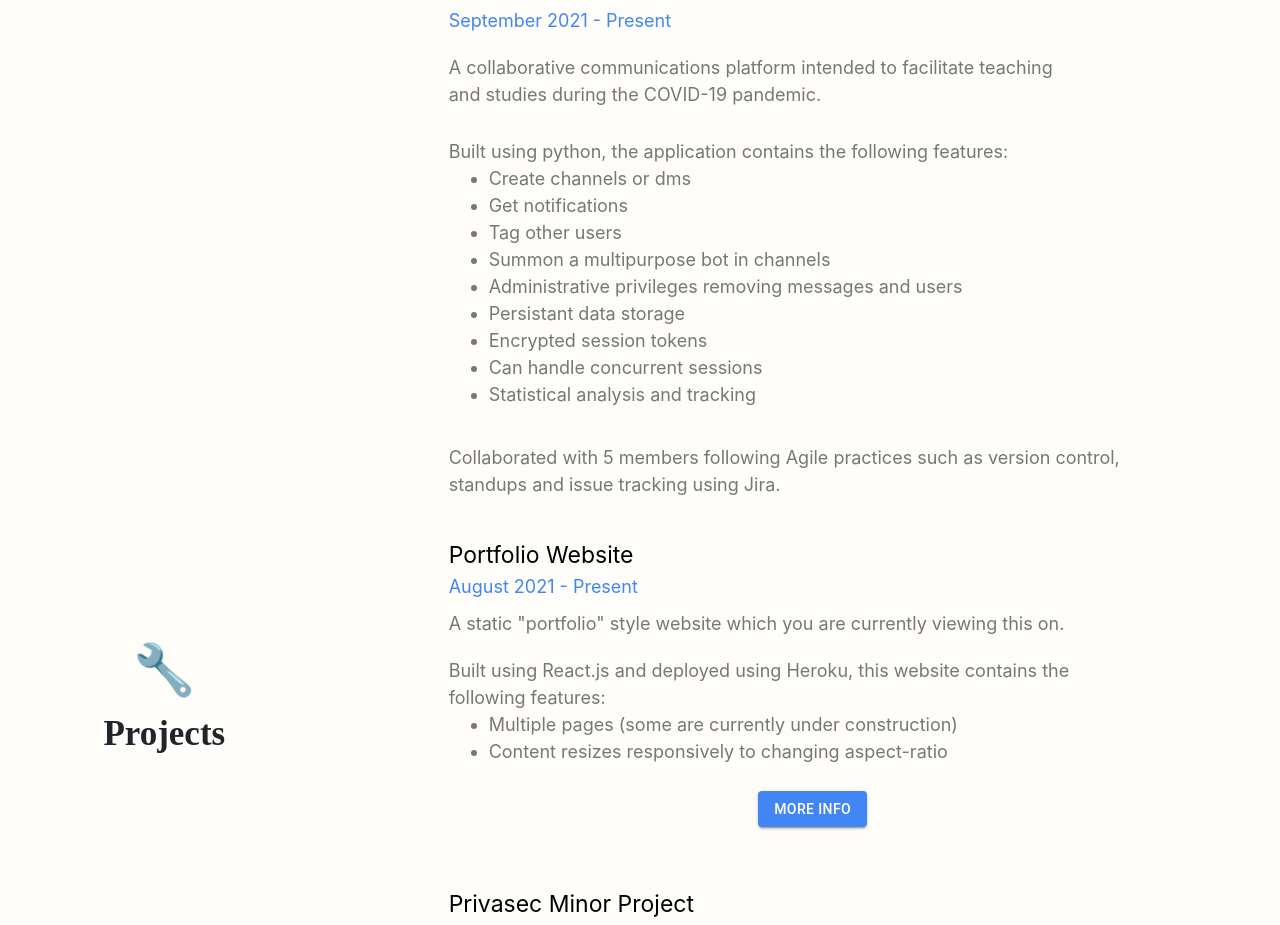
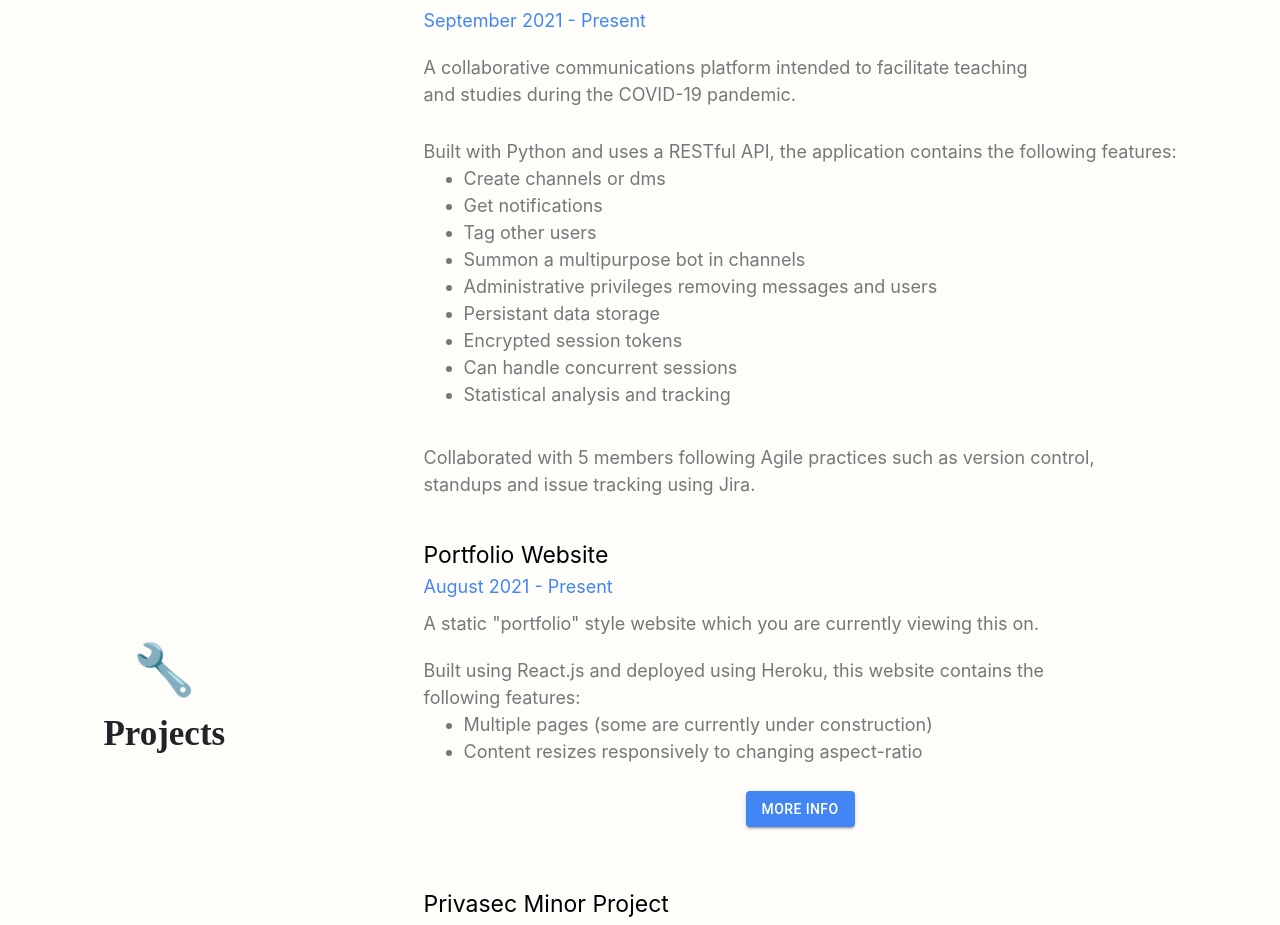
Before and after one commit to Darianlmj/Web-Portfolio, a React (Create React App) app: page /resume in a window 1280 px wide. Shown: the part 2784-3709 px from the top of the page. Built offline with nearby package versions, Linux system fonts and the light colour scheme; a web font is replaced by a local one.

Commit message:
Added info in Resume

```diff
--- a/src/pages/Resume/Resume.js
+++ b/src/pages/Resume/Resume.js
@@ -195,7 +195,7 @@ const Resume = () => {
                             and studies during the COVID-19 pandemic.<br></br>
                         </div>
                         <div style={{paddingTop: 10, paddingBottom: 10}}>
-                            Built using python, the application contains the following features:
+                            Built with Python and uses a RESTful API, the application contains the following features:
                             <ul style={{paddingLeft: 40}}>
                                 <li>Create channels or dms</li>
                                 <li>Get notifications</li>
```
